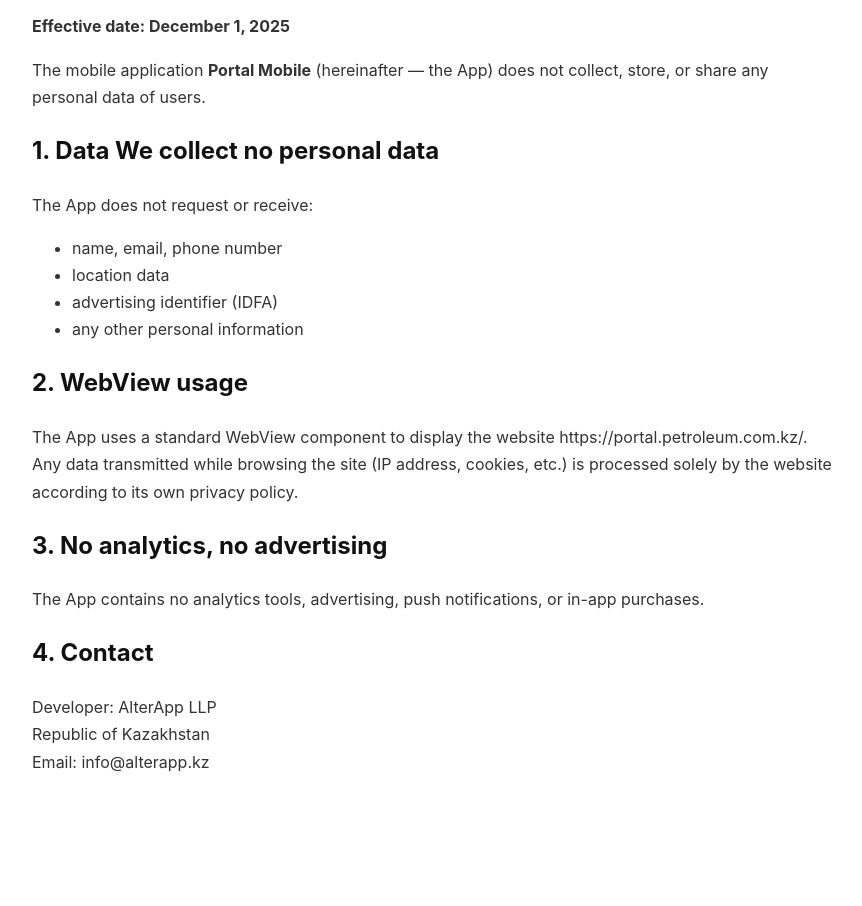
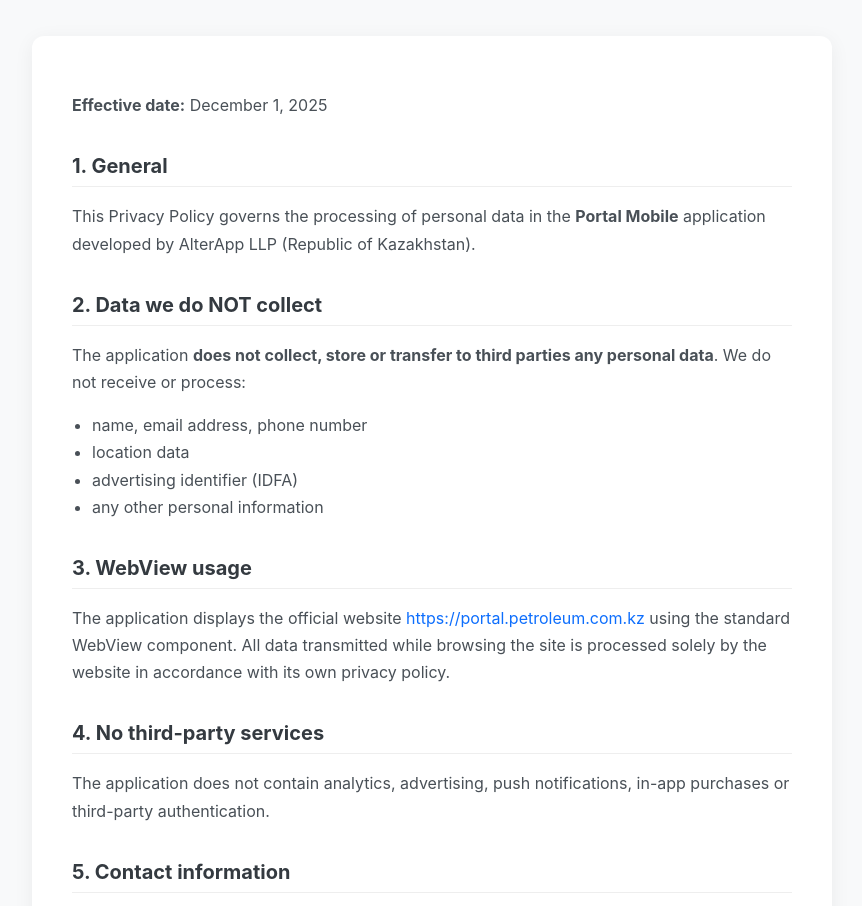
Before and after one commit to mamyrbayev/portal-mobile-policy, a plain HTML site: page en.html in a window 1280 px wide. Shown: the part 191-1097 px from the top of the page, without its empty margins (208-1070 px from the left). Before the commit the page ends 1063 px from the top, so only its background shows below. Drawn offline with Linux system fonts and the light colour scheme.

Commit message:
Update en.html

```diff
--- a/en.html
+++ b/en.html
@@ -3,37 +3,55 @@
 <head>
     <meta charset="UTF-8">
     <meta name="viewport" content="width=device-width, initial-scale=1.0">
-    <title>Privacy Policy — Portal Mobile</title>
+    <title>Privacy Policy – Portal Mobile</title>
     <style>
-        body { font-family: -apple-system, BlinkMacSystemFont, 'Segoe UI', Roboto, sans-serif; margin: 60px auto; max-width: 800px; line-height: 1.7; color: #333; padding: 20px; }
-        h1, h2 { color: #111; }
+        body {margin:0;font-family:-apple-system,system-ui,BlinkMacSystemFont,"Segoe UI",Roboto,sans-serif;background:#f8f9fa;color:#212529;}
+        .container {max-width:800px;margin:60px auto;padding:40px 20px;}
+        header {text-align:center;margin-bottom:50px;}
+        h1 {font-size:28px;font-weight:600;margin:0 0 10px 0;}
+        .subtitle {color:#6c757d;font-size:16px;}
+        main {background:#fff;padding:40px;border-radius:12px;box-shadow:0 4px 20px rgba(0,0,0,0.06);}
+        h2 {font-size:20px;margin:35px 0 15px;color:#343a40;border-bottom:1px solid #eee;padding-bottom:8px;}
+        p, li {line-height:1.7;font-size:16px;color:#495057;}
+        ul {padding-left:20px;}
+        .footer {text-align:center;margin-top:60px;color:#868e96;font-size:14px;}
+        a {color:#0d6efd;text-decoration:none;}
+        a:hover {text-decoration:underline;}
     </style>
 </head>
 <body>
-    <a href="/portal-mobile-policy/">← Back</a>
+<div class="container">
+    <header>
         <h1>Privacy Policy</h1>
-    <p><strong>Effective date: December 1, 2025</strong></p>
+        <p class="subtitle">Portal Mobile application</p>
+    </header>
+    <main>
+        <p><strong>Effective date:</strong> December 1, 2025</p>
 
-    <p>The mobile application <strong>Portal Mobile</strong> (hereinafter — the App) does not collect, store, or share any personal data of users.</p>
+        <h2>1. General</h2>
+        <p>This Privacy Policy governs the processing of personal data in the <strong>Portal Mobile</strong> application developed by AlterApp LLP (Republic of Kazakhstan).</p>
 
-    <h2>1. Data We collect no personal data</h2>
-    <p>The App does not request or receive:</p>
+        <h2>2. Data we do NOT collect</h2>
+        <p>The application <strong>does not collect, store or transfer to third parties any personal data</strong>. We do not receive or process:</p>
         <ul>
-        <li>name, email, phone number</li>
+            <li>name, email address, phone number</li>
             <li>location data</li>
             <li>advertising identifier (IDFA)</li>
             <li>any other personal information</li>
         </ul>
 
-    <h2>2. WebView usage</h2>
-    <p>The App uses a standard WebView component to display the website https://portal.petroleum.com.kz/. Any data transmitted while browsing the site (IP address, cookies, etc.) is processed solely by the website according to its own privacy policy.</p>
+        <h2>3. WebView usage</h2>
+        <p>The application displays the official website <a href="https://portal.petroleum.com.kz" target="_blank">https://portal.petroleum.com.kz</a> using the standard WebView component. All data transmitted while browsing the site is processed solely by the website in accordance with its own privacy policy.</p>
 
-    <h2>3. No analytics, no advertising</h2>
-    <p>The App contains no analytics tools, advertising, push notifications, or in-app purchases.</p>
+        <h2>4. No third-party services</h2>
+        <p>The application does not contain analytics, advertising, push notifications, in-app purchases or third-party authentication.</p>
 
-    <h2>4. Contact</h2>
-    <p>Developer: AlterApp LLP<br>
-    Republic of Kazakhstan<br>
-    Email: info@alterapp.kz</p>
+        <h2>5. Contact information</h2>
+        <p>AlterApp LLP<br>Republic of Kazakhstan<br>Email: info@alterapp.kz</p>
+    </main>
+    <div class="footer">
+        © 2025 AlterApp. All rights reserved.
+    </div>
+</div>
 </body>
 </html>
```
Lines whose indentation alone changed are shown as unchanged.
